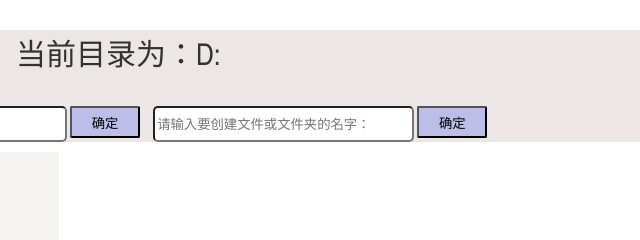
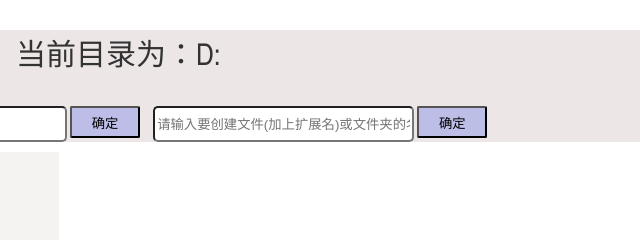
Before and after one commit to smilehr/java-socket, a plain HTML site: page huarui.study2/webroot/index.html in a window 1280 px wide. Shown: the top 240 px of the page, 202-842 px from the left. Drawn offline with Linux system fonts and the light colour scheme; no server answers.

```diff
--- a/huarui.study2/webroot/index.html
+++ b/huarui.study2/webroot/index.html
@@ -12,7 +12,7 @@
         <p class="title">文件管理系统，当前目录为：<span id="path_span">D:</span></p>
         <input type="text" name="host_path" id="host_path" placeholder="请输入要访问文件夹的根路径：">
         <button id="input_btn">确定</button>
-        <input type="text" name="create_path" id="create_path" placeholder="请输入要创建文件或文件夹的名字：">
+        <input type="text" name="create_path" id="create_path" placeholder="请输入要创建文件(加上扩展名)或文件夹的名字：">
         <button id="create_btn">确定</button>
     </div>
     <div id="content">
```
